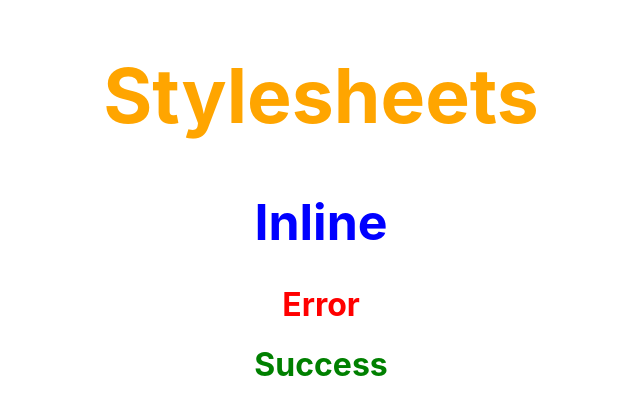
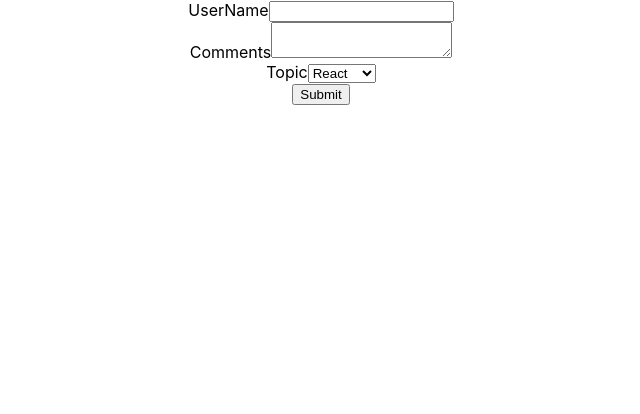
Before and after one commit to harishtm/ReactLearning, a React (Create React App) app in the folder hello-world/: page / in a window 1280 px wide. Shown: the top 414 px of the page, without its empty margins (319-959 px from the left). Built offline with nearby package versions, Linux system fonts and the light colour scheme.

Commit message:
Basic Form Handling - controlled component

```diff
--- a/hello-world/src/App.js
+++ b/hello-world/src/App.js
@@ -1,21 +1,23 @@
 import React from 'react';
 import logo from './logo.svg';
 import './App.css';
-import { Greet } from './components/Greet'; // ommit .js extension
-import { WelcomeMessage } from './components/Welcome';
-import Hello from './components/Hello';
-import { GreetMessage, EmployeeGreet } from './components/GreetWithName';
-import Message from './components/Message';
-import Counter from './components/Counter';
-import DestructureProps from './components/DestructuringPropsDemo';
-import {FunctionClick, ClassClick} from './components/EventHandleDemo';
-import { EventBind } from './components/EventBind';
-import ParentComponent from './components/ParentComponent';
-import UserGreeting from './components/UserGreeting';
-import NameList from './components/NameList';
-import {StyleSheet, Inline} from './components/Stylesheet';
-import './css/appStyle.css';
-import style from './css/appStyle.module.css';
+// import { Greet } from './components/Greet'; // ommit .js extension
+// import { WelcomeMessage } from './components/Welcome';
+// import Hello from './components/Hello';
+// import { GreetMessage, EmployeeGreet } from './components/GreetWithName';
+// import Message from './components/Message';
+// import Counter from './components/Counter';
+// import DestructureProps from './components/DestructuringPropsDemo';
+// import {FunctionClick, ClassClick} from './components/EventHandleDemo';
+// import { EventBind } from './components/EventBind';
+// import ParentComponent from './components/ParentComponent';
+// import UserGreeting from './components/UserGreeting';
+// import NameList from './components/NameList';
+// import {StyleSheet, Inline} from './components/Stylesheet';
+// import './css/appStyle.css';
+// import style from './css/appStyle.module.css';
+
+import Form from './components/Form.js';
 
 
 function App() {
@@ -54,10 +56,12 @@ function App() {
 
       {/* <NameList/> */}
 
-      <StyleSheet primary={true} font_size={'large'}/>
+      {/* <StyleSheet primary={true} font_size={'large'}/>
       <Inline/>
       <h1 className='error'> Error </h1>
-      <h1 className={style.success}> Success </h1>
+      <h1 className={style.success}> Success </h1> */}
+
+      <Form/>
 
     </div>
   );
--- /dev/null
+++ b/hello-world/src/components/Form.js
@@ -0,0 +1,82 @@
+import React, { Component } from 'react';
+
+/*
+    Controlled component
+
+        1. Create a component state that will control the value of the input element
+        2. Handling the onchange event
+        3. Three simple steps for controlled component
+            a. Add the element HTML
+            b. assign the component state to the element value
+            c. assign the onChange handler that updates the state
+
+    Note: When the state is set the render method is called agian
+*/
+
+
+class Form extends Component {
+
+    constructor(props) {
+        super(props)
+
+        this.state = {
+            username: '',
+            comments: '',
+            topic: 'react'
+        }
+    }
+
+    handleUserNameChange = event => {
+        this.setState({
+            username: event.target.value
+        })
+    }
+
+    handleCommentsChange = event => {
+        this.setState({
+            comments: event.target.value
+        })
+    }
+
+    handleTopicChange = event => {
+        this.setState({
+            topic: event.target.value
+        })
+    }
+
+    submitHandler = event => {
+        event.preventDefault()
+        alert(`${this.state.username}, ${this.state.comments}, ${this.state.topic}`)
+    }
+
+    render() {
+        return (
+            <form onSubmit={this.submitHandler}>
+                <div>
+                    <label>UserName</label>
+                    <input
+                        type="text"
+                        value={this.state.username}
+                        onChange={this.handleUserNameChange}/>
+                </div>
+                <div>
+                    <label>Comments</label>
+                    <textarea
+                        value={this.state.comments}
+                        onChange={this.handleCommentsChange}></textarea>
+                </div>
+                <div>
+                    <label>Topic</label>
+                    <select value={this.state.topic} onChange={this.handleTopicChange}>
+                    <option value="angular">Angular</option>
+                        <option value="react">React</option>
+                        <option value="vue">Vue</option>
+                    </select>
+                </div>
+                <button type="submit">Submit</button>
+            </form>
+        )
+    }
+}
+
+export default Form;
```
